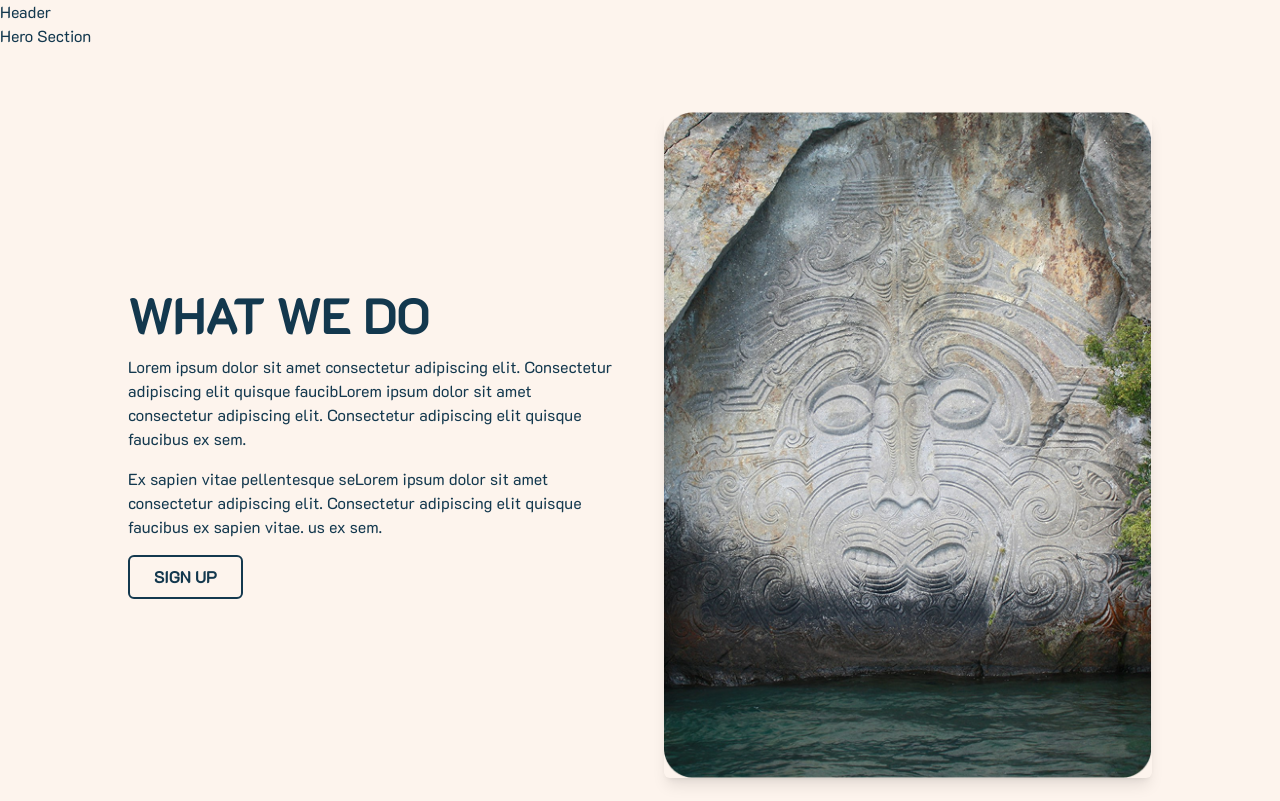
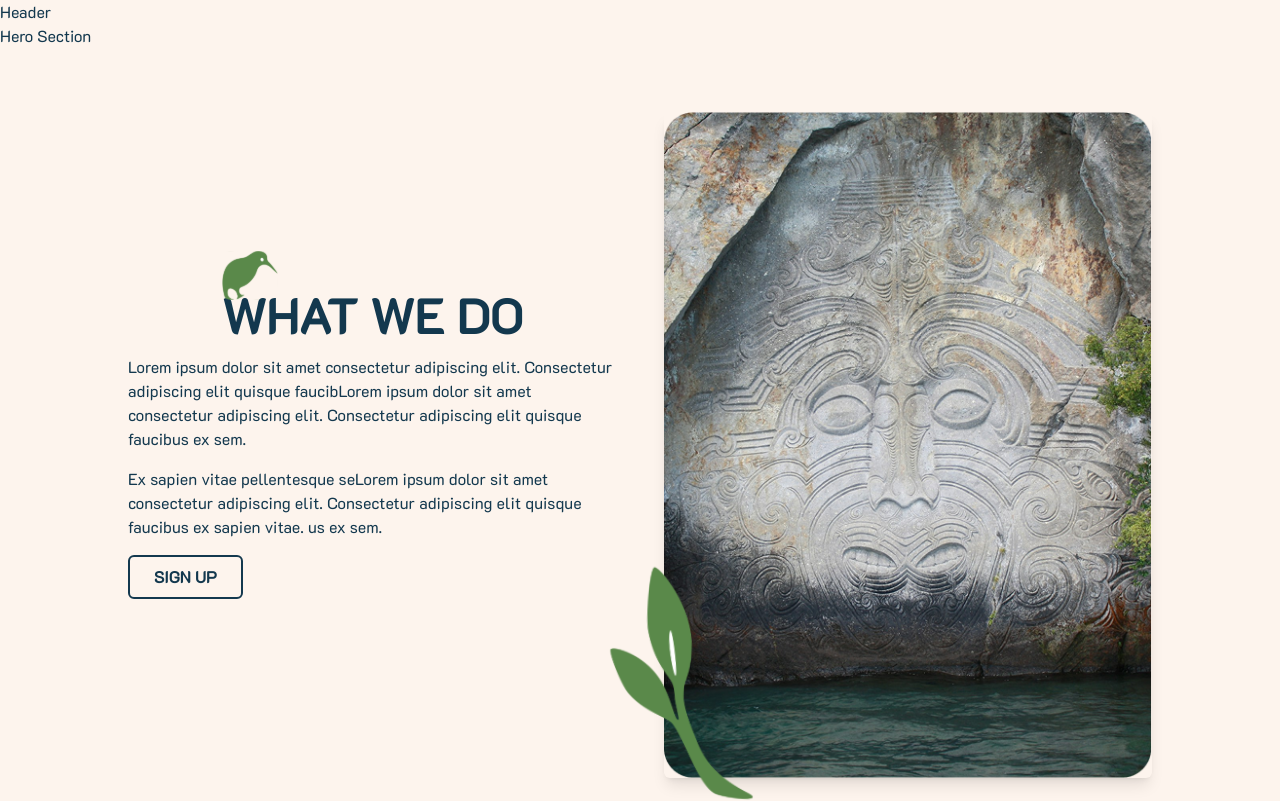
Before and after one commit to UoaWDCC/hidtreas, a Next.js app: page / in a window 1280 px wide. Shown: the top 801 px of the page. Built offline with nearby package versions, Linux system fonts and the light colour scheme.

Commit message:
add kiwi bird and leaf decorations

```diff
--- a/src/components/home/WhatWeDo.tsx
+++ b/src/components/home/WhatWeDo.tsx
@@ -1,12 +1,22 @@
 import Image from "next/image"
 import rockCarving from '@/assets/rockCarving.png'
+import kiwiBird from '@/assets/kiwiBird.svg'
+import leaf from '@/assets/leaf.svg'
 
 export default function WhatWeDo() {
     return (
         <div>
-            <div className=" p-16 flex flex-col md:flex-row items-center justify-center max-w-6xl mx-auto gap-x-12">
+            <div className="p-16 flex flex-col md:flex-row items-center justify-center max-w-6xl mx-auto gap-x-12">
                 <div className="md:w-1/2 text-center md:text-left">
-                    <h2 className="text-5xl font-bold mb-4">WHAT WE DO</h2>
+                    <div className="relative w-fit mx-auto mb-4">
+                        <Image
+                            src={kiwiBird}
+                            alt="Kiwi Bird"
+                            className="absolute w-10 md:w-14 -top-5 left-0.5 -translate-y-1 md:-top-10 md:left-0 md:translate-y-0"
+                        />
+                        <h2 className="text-5xl font-bold">WHAT WE DO</h2>
+                    </div>
+
                     <p className="mb-4">
                         Lorem ipsum dolor sit amet consectetur adipiscing elit. Consectetur
                         adipiscing elit quisque faucibLorem ipsum dolor sit amet consectetur
@@ -24,11 +34,16 @@ export default function WhatWeDo() {
                     </button>
                 </div>
 
-                <div className="md:w-1/2 mt-8 md:mt-0">
+                <div className="md:w-1/2 mt-8 md:mt-0 relative">
                     <Image
-                        src={rockCarving} // Replace with actual image path
+                        src={rockCarving}
                         alt="Rock Carving"
                         className="w-full rounded-md shadow-lg"
+                    />
+                    <Image
+                        src={leaf}
+                        alt="Leaf"
+                        className="absolute w-32 md:w-40 -bottom-6 -left-15"
                     />
                 </div>
             </div>
```
Also changed, not shown: src/assets/kiwiBird.svg (added), src/assets/leaf.svg (added).
